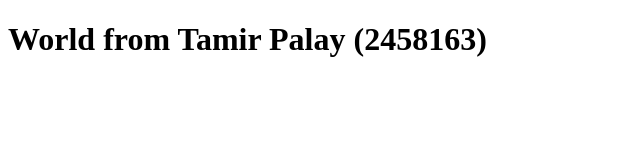
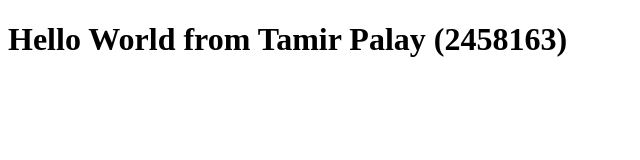
Before and after one commit to TamirPalay/-2458163--labs-sd-24, a plain HTML site: page student.html in a window 1280 px wide. Shown: the whole page, without its empty margins (0-640 px from the left). Drawn offline with Linux system fonts and the light colour scheme.

Commit message:
Update student.html

```diff
--- a/student.html
+++ b/student.html
@@ -2,5 +2,5 @@
 <html>
     <head></head>
     <body>
-        <h1>World from Tamir Palay (2458163)</h1> </body>
+        <h1> Hello World from Tamir Palay (2458163)</h1> </body>
 </html>
```
